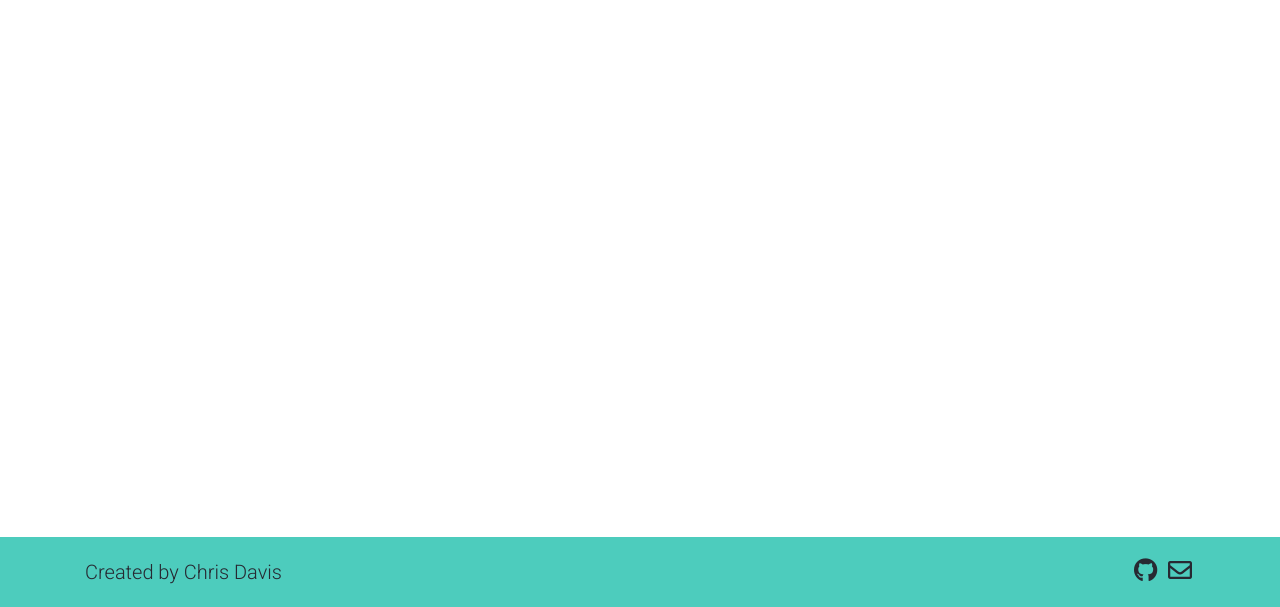
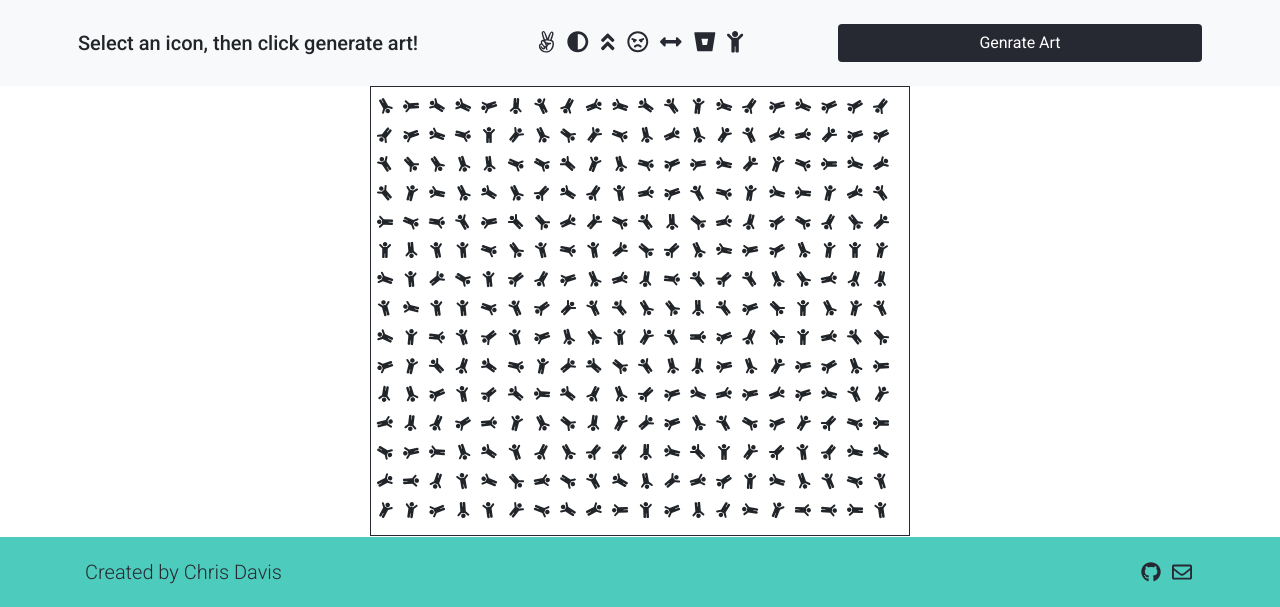
Before and after one commit to chrisdav6/random-art-generator, a PHP site: page / in a window 1280 px wide. Shown: the part 193-800 px from the top of the page. Run offline with PHP 8.4, Linux system fonts and the light colour scheme.

Commit message:
figured out random rotation logic

```diff
--- a/index.html
+++ b/index.html
@@ -7,8 +7,6 @@
     <meta name='viewport' content='width=device-width, initial-scale=1'>
     <!-- Google Fonts -->
     <link href="https://fonts.googleapis.com/css?family=Roboto:300,400,500,700" rel="stylesheet">
-    <!-- Font Awesome -->
-    <link rel="stylesheet" href="https://use.fontawesome.com/releases/v5.7.2/css/all.css">
     <!-- Bootstrap -->
     <link rel="stylesheet" href="https://stackpath.bootstrapcdn.com/bootstrap/4.3.1/css/bootstrap.min.css">
     <!-- Custom CSS -->
@@ -24,6 +22,41 @@
       </div>
     </header>
 
+    <section id="iconSelect" class="py-3 bg-light">
+      <div class="container">
+        <div class="row align-items-center">
+          <div class="col-md-4 p-2">
+            <h5 class="mb-0 text-center text-md-left">Select an icon, then click generate art!</h5>
+          </div>
+          <div class="col-md-4 p-2 text-center">
+            <a href="#" role="button" class="option1 p-1 icon"><i class="fab fa-angellist"></i></a>
+            <a href="#" role="button" class="option2 p-1 icon"><i class="fas fa-adjust"></i></a>
+            <a href="#" role="button" class="option3 p-1 icon"><i class="fas fa-angle-double-up"></i></a>
+            <a href="#" role="button" class="option4 p-1 icon"><i class="far fa-angry"></i></a>
+            <a href="#" role="button" class="option5 p-1 icon"><i class="fas fa-arrows-alt-h"></i></a>
+            <a href="#" role="button" class="option6 p-1 icon"><i class="fab fa-bitbucket"></i></a>
+            <a href="#" role="button" class="option7 p-1 icon"><i class="fas fa-child"></i></a>
+          </div>
+          <div class="col-md-4 p-2">
+            <button class="btn art-btn btn-block">Genrate Art</button>
+          </div>
+        </div>
+      </div>
+    </section>
+
+    <section id="canvas">
+      <div class="container">
+        <div class="row">
+          <div class="col-lg-6 mx-auto">
+            <div class="artboard">
+
+            </div>
+          </div>
+        </div>
+
+      </div>
+    </section>
+
     <footer>
       <div class="container d-flex flex-column align-items-center flex-md-row justify-content-md-between">
         <p>Created by Chris Davis</p>
@@ -37,5 +70,7 @@
     <script src="https://code.jquery.com/jquery-3.3.1.slim.min.js"></script>
     <script src="https://cdnjs.cloudflare.com/ajax/libs/popper.js/1.14.7/umd/popper.min.js"></script>
     <script src="https://stackpath.bootstrapcdn.com/bootstrap/4.3.1/js/bootstrap.min.js"></script>
+    <script defer src="https://use.fontawesome.com/releases/v5.7.2/js/all.js"></script>
+    <script src="/src/js/main.js"></script>
   </body>
 </html>
--- a/src/css/main.css
+++ b/src/css/main.css
@@ -12,6 +12,35 @@ header {
   header p {
     font-size: 1.5rem;
     font-weight: 300; }
+
+.art-btn {
+  background: #272932;
+  color: #fff; }
+  .art-btn:hover {
+    color: #fff;
+    background: #54586b; }
+
+.icon {
+  font-size: 1.35rem;
+  color: #272932; }
+  .icon:hover {
+    color: #272932; }
+
+#canvas {
+  display: flex;
+  flex-direction: column;
+  min-height: 100%;
+  flex: 1;
+  justify-content: center; }
+
+.artboard {
+  width: 100%;
+  height: 450px;
+  margin: auto 0;
+  border: 1px solid #272932;
+  display: grid;
+  grid-template-columns: repeat(20, 1fr);
+  padding: .5em; }
 
 footer {
   padding: 1em 0;
--- /dev/null
+++ b/src/js/main.js
@@ -0,0 +1,12 @@
+$(function () {
+
+  $artboard = $(".artboard");
+
+
+  for(var i = 0; i < 300; i++) {
+    $randomAngle = Math.floor(Math.random() * 360) + 1;
+    $artboard.append(`<div><i class='fas fa-child' data-fa-transform="rotate-${$randomAngle}"></i></div>`);
+  };
+
+
+});
--- a/src/scss/main.scss
+++ b/src/scss/main.scss
@@ -17,6 +17,43 @@ header {
     font-size: 1.5rem;
     font-weight: 300;
   }
+}
+
+.art-btn {
+  background: #272932;
+  color: #fff;
+
+  &:hover {
+    color: #fff;
+    background: lighten(#272932, 20%);
+  }
+}
+
+.icon {
+  font-size: 1.35rem;
+  color: #272932;
+
+  &:hover {
+    color: #272932;
+  }
+}
+
+#canvas {
+  display: flex;
+  flex-direction: column;
+  min-height: 100%;
+  flex: 1;
+  justify-content: center;
+}
+
+.artboard {
+  width: 100%;
+  height: 450px;
+  margin: auto 0;
+  border: 1px solid #272932;
+  display: grid;
+  grid-template-columns: repeat(20, 1fr);
+  padding: .5em;
 }
 
 footer {
```
